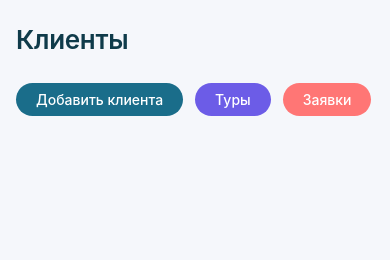
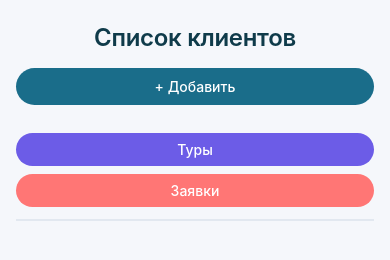
Before and after one commit to Evelina-25/-, a website: page frontend/Clients/clients.html in a window 390 px wide. Drawn offline with Linux system fonts and the light colour scheme; no server answers.

Commit message:
панель кнопок

```diff
--- a/frontend/Clients/clients.css
+++ b/frontend/Clients/clients.css
@@ -10,15 +10,88 @@
     color: #1e293b;
     padding: 32px 24px;
     line-height: 1.5;
+    display: flex;
+    flex-direction: column;
+    align-items: center;
+    min-height: 100vh;
   }
 
-  h1 {
-    font-size: 32px;
-    font-weight: 600;
-    color: #0f3b4a;
-    margin-bottom: 24px;
-    letter-spacing: -0.3px;
+  #addClientBtn {
+    background: #1a6d8a;
+    color: white;
+    padding: 10px 24px;
+    border: none;
+    border-radius: 40px;
+    font-size: 14px;
+    font-weight: 500;
+    cursor: pointer;
+    transition: all 0.2s ease;
+    font-family: inherit;
+    white-space: nowrap;
   }
+.header-panel {
+  display: flex;
+  justify-content: space-between;
+  align-items: center;
+  width: 100%;
+  max-width: 700px;
+  margin-bottom: 16px;
+}
+
+.header-panel h1 {
+  font-size: 28px;
+  font-weight: 600;
+  color: #0f3b4a;
+  letter-spacing: -0.3px;
+  margin: 0;
+}
+
+.nav-panel {
+  display: flex;
+  gap: 12px;
+  width: 100%;
+  max-width: 700px;
+  margin-bottom: 24px;
+  padding: 12px 0;
+  border-bottom: 2px solid #e2e8f0;
+}
+
+.nav-btn {
+  font-size: 14px;
+  font-weight: 500;
+  padding: 10px 24px;
+  border: none;
+  border-radius: 40px;
+  cursor: pointer;
+  transition: all 0.2s ease;
+  font-family: inherit;
+  background: white;
+  color: #1e293b;
+  box-shadow: 0 1px 3px rgba(0,0,0,0.06);
+}
+
+.nav-btn:hover {
+  transform: translateY(-2px);
+  box-shadow: 0 4px 12px rgba(0,0,0,0.1);
+}
+
+.tours-btn {
+  background: #6c5ce7;
+  color: white;
+}
+
+.tours-btn:hover {
+  background: #5a4bd1;
+}
+
+.apps-btn {
+  background: #ff7675;
+  color: white;
+}
+
+.apps-btn:hover {
+  background: #e86564;
+}
 
   .client-detail {
   display: flex;
@@ -113,41 +186,20 @@
 }
 
   #clientsContainer {
+    margin-top: 28px;
     display: flex;
     flex-direction: column;
     gap: 16px;
+    max-width: 700px;
+    width: 100%;
   }
 
-  #addClientBtn {
-    background: #1a6d8a;
-    color: white;
-    margin-right: 12px;
-  }
 
   #addClientBtn:hover {
     background: #0e5a73;
     transform: translateY(-1px);
   }
 
-  #toursBtn {
-    background: #6c5ce7;
-    color: white;
-  }
-
-  #toursBtn:hover {
-    background: #6c5ce7;
-    transform: translateY(-1px);
-  }
-
-  #applicationsBtn {
-    background: #ff7675;
-    color: white;
-  }
-
-  #applicationsBtn:hover {
-    background: #ff7675;
-    transform: translateY(-1px);
-  }
 
   #managerPanelBtn {
     background: #ffffff;
@@ -155,26 +207,35 @@
     border: 1px solid #cbdde6;
   }
 
-  #managerPanelBtn:hover {
-    background: #eef3f8;
-    border-color: #9bb7c6;
-  }
-
-  #clientsContainer {
-    margin-top: 28px;
-    display: flex;
-    flex-direction: column;
-    gap: 16px;
-    max-width: 700px;
-  }
-
   @media (max-width: 600px) {
     body {
       padding: 20px 16px;
     }
 
-    h1 {
-      font-size: 26px;
+    .header-panel {
+      flex-direction: column;
+      align-items: stretch;
+      gap: 12px;
+    }
+
+    .header-panel h1 {
+      font-size: 24px;
+      text-align: center;
+    }
+
+    #addClientBtn {
+      width: 100%;
+      justify-content: center;
+    }
+
+    .nav-panel {
+      flex-direction: column;
+      gap: 8px;
+    }
+
+    .nav-btn {
+      width: 100%;
+      text-align: center;
     }
 
     #clientsContainer {
--- a/frontend/Clients/clients.html
+++ b/frontend/Clients/clients.html
@@ -6,9 +6,11 @@
     <link rel="stylesheet" href="clients.css">
   </head>
   <body>
-    <h1>Клиенты</h1>
-    <div class="buttons-container">
-    <button id="addClientBtn">Добавить клиента</button>
+    <div class="header-panel">
+      <h1>Список клиентов</h1>
+      <button id="addClientBtn">+ Добавить</button>
+    </div>
+      <div class="nav-panel">
     <button id="toursBtn" class="action-btn tours-btn">Туры</button>
     <button id="applicationsBtn" class="action-btn apps-btn">Заявки</button>
     </div>
```
